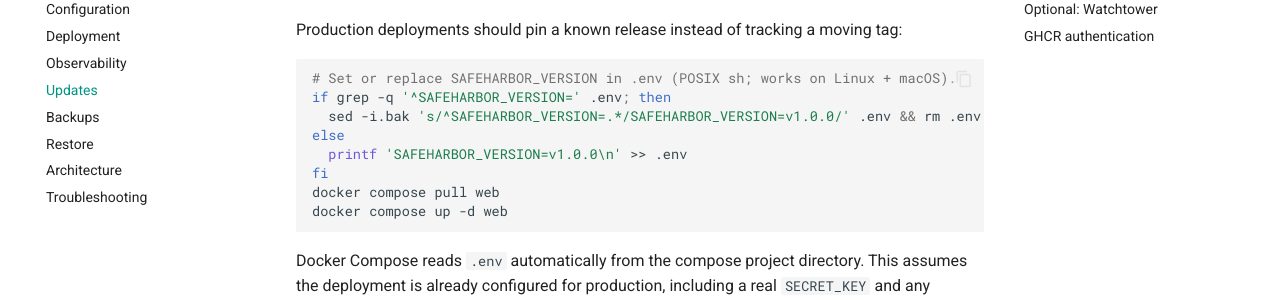
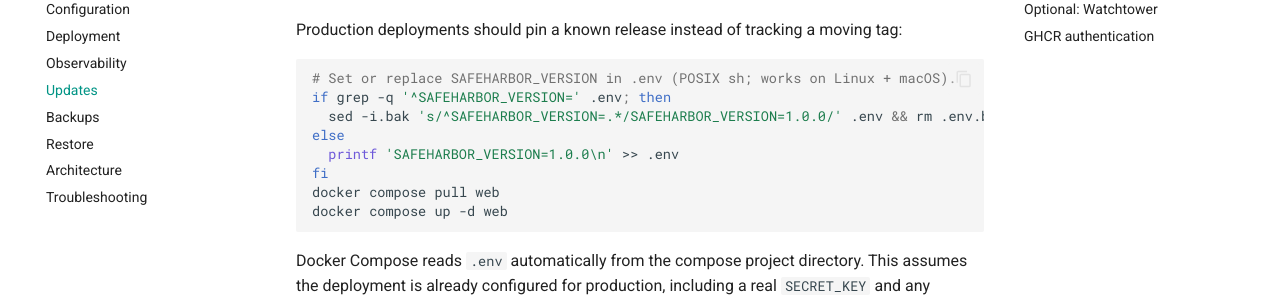
Before and after one commit to danner26/Safe-Harbor, an MkDocs documentation site: the page built from docs/update.md, in a window 1280 px wide and 900 px high, scrolled down 369 px. Shown: the part 153-453 px from the top of the window. Built offline with MkDocs 1.6.1 and Material for MkDocs 9.7.7, drawn with Linux system fonts in a browser that asks for light colours; comment, search, counter and statistics services are not loaded.

Commit message:
fix(release): align ghcr tags + docs with bare-semver convention
The release.yml workflow produced ghcr.io/danner26/safeharbor:1.0.0 and
:1.0, but not :latest (gated on is_default_branch which is develop, not
master where v1.0.0 was tagged). Docs referenced :v1.0.0 (with v prefix)
which docker/metadata-action strips per semver convention, so docs
described a tag that doesn't exist on the registry.

Fixes:
- release.yml: drop the is_default_branch gate on :latest so every
  tagged release also publishes :latest (the convention for self-hosted
  apps where the default compose pulls :latest).
- docs/install.md, docs/update.md: change pinning examples from
  SAFEHARBOR_VERSION=v1.0.0 to SAFEHARBOR_VERSION=1.0.0 (bare semver,
  matching what the registry actually publishes).
- .env.example: same example correction in the inline comment.

The existing v1.0.0 image will be retagged manually via
docker buildx imagetools create to add the :latest alias to the same
digest, so operators can pull immediately without waiting for a re-build.

````diff
--- a/docs/update.md
+++ b/docs/update.md
@@ -18,9 +18,9 @@ Production deployments should pin a known release instead of tracking a moving t
 ```bash
 # Set or replace SAFEHARBOR_VERSION in .env (POSIX sh; works on Linux + macOS).
 if grep -q '^SAFEHARBOR_VERSION=' .env; then
-  sed -i.bak 's/^SAFEHARBOR_VERSION=.*/SAFEHARBOR_VERSION=v1.0.0/' .env && rm .env.bak
+  sed -i.bak 's/^SAFEHARBOR_VERSION=.*/SAFEHARBOR_VERSION=1.0.0/' .env && rm .env.bak
 else
-  printf 'SAFEHARBOR_VERSION=v1.0.0\n' >> .env
+  printf 'SAFEHARBOR_VERSION=1.0.0\n' >> .env
 fi
 docker compose pull web
 docker compose up -d web
````
Also changed, not shown: docs/install.md (+1 -1 lines), 2 other files.
